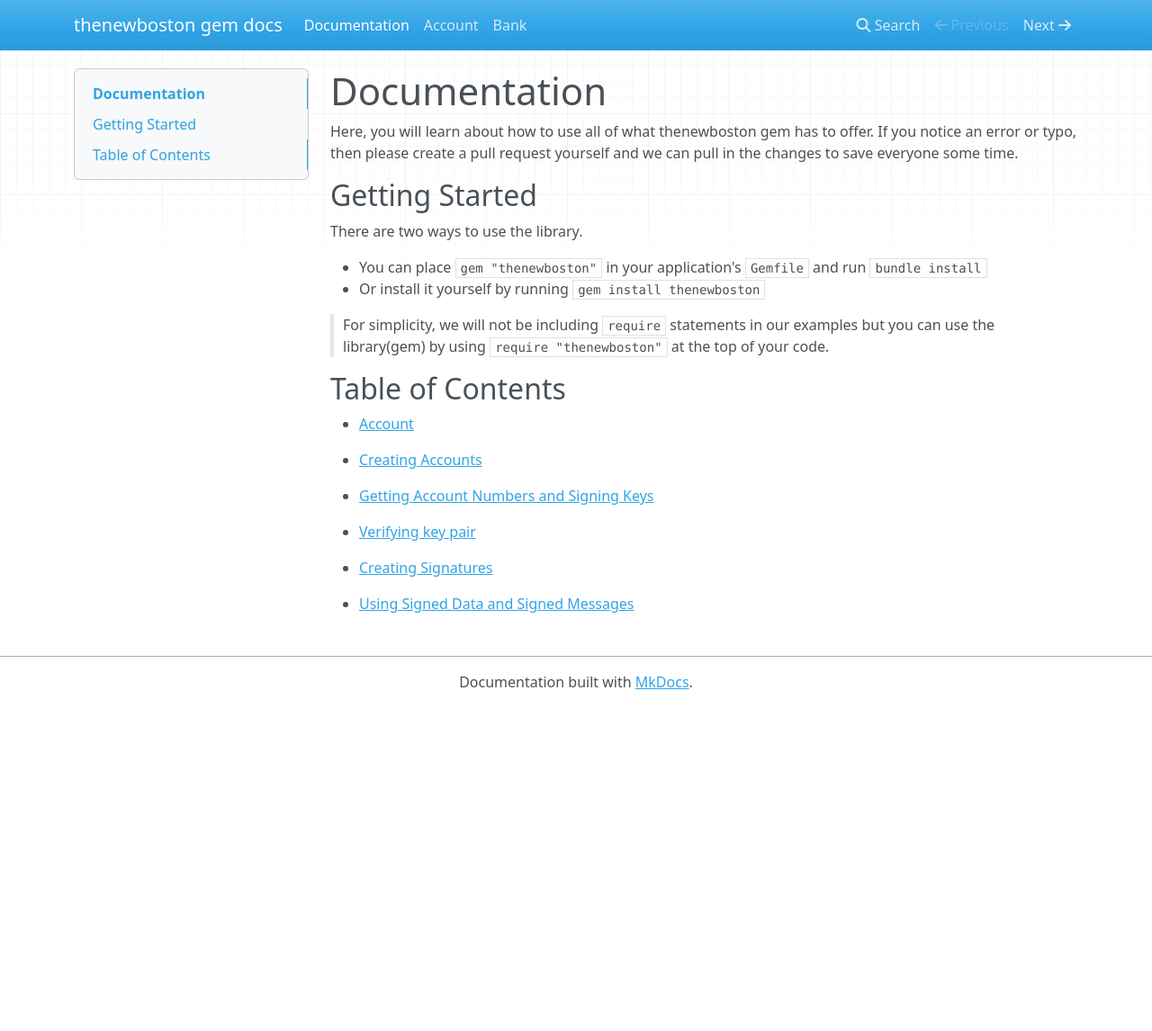
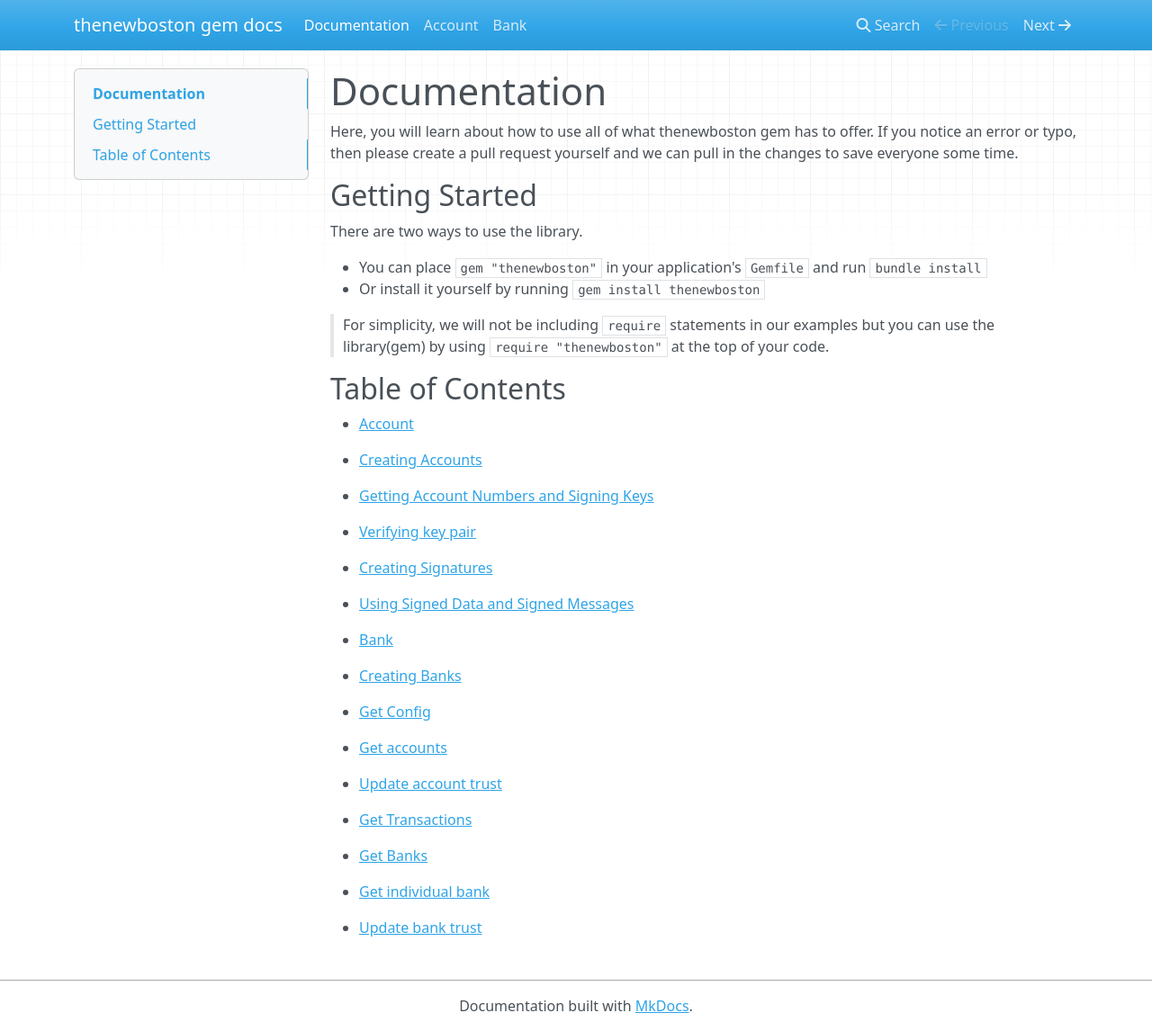
Before and after one commit to avinashupadhya99/TNBGem, an MkDocs documentation site: the page built from docs/index.md, in a window 1280 px wide and 1146 px high. Shown: the whole window at 90% size. Built offline with MkDocs 1.6.1, drawn with Linux system fonts in a browser that asks for light colours; nearby versions of some CDN libraries.

Commit message:
docs: bank docs on mkdocs

```diff
--- a/docs/index.md
+++ b/docs/index.md
@@ -24,3 +24,21 @@ There are two ways to use the library.
   - [Creating Signatures](account.md#creating-signatures)
 
   - [Using Signed Data and Signed Messages](account.md#using-signed-data-and-signed-messages)
+
+- [Bank](bank.md#bank)
+
+  - [Creating Banks](bank.md#creating-banks)
+
+  - [Get Config](bank.md#get-config)
+
+  - [Get accounts](bank.md#get-accounts)
+
+  - [Update account trust](bank.md#update-account-trust)
+
+  - [Get Transactions](bank.md#get-transactions)
+
+  - [Get Banks](bank.md#get-banks)
+
+  - [Get individual bank](bank.md#get-individual-bank)
+
+  - [Update bank trust](bank.md#update-bank-trust)
```
Also changed, not shown: site/404.html, site/account/index.html, site/index.html, site/js/base.js, site/search/search_index.json, site/sitemap.xml, 1 other file.
